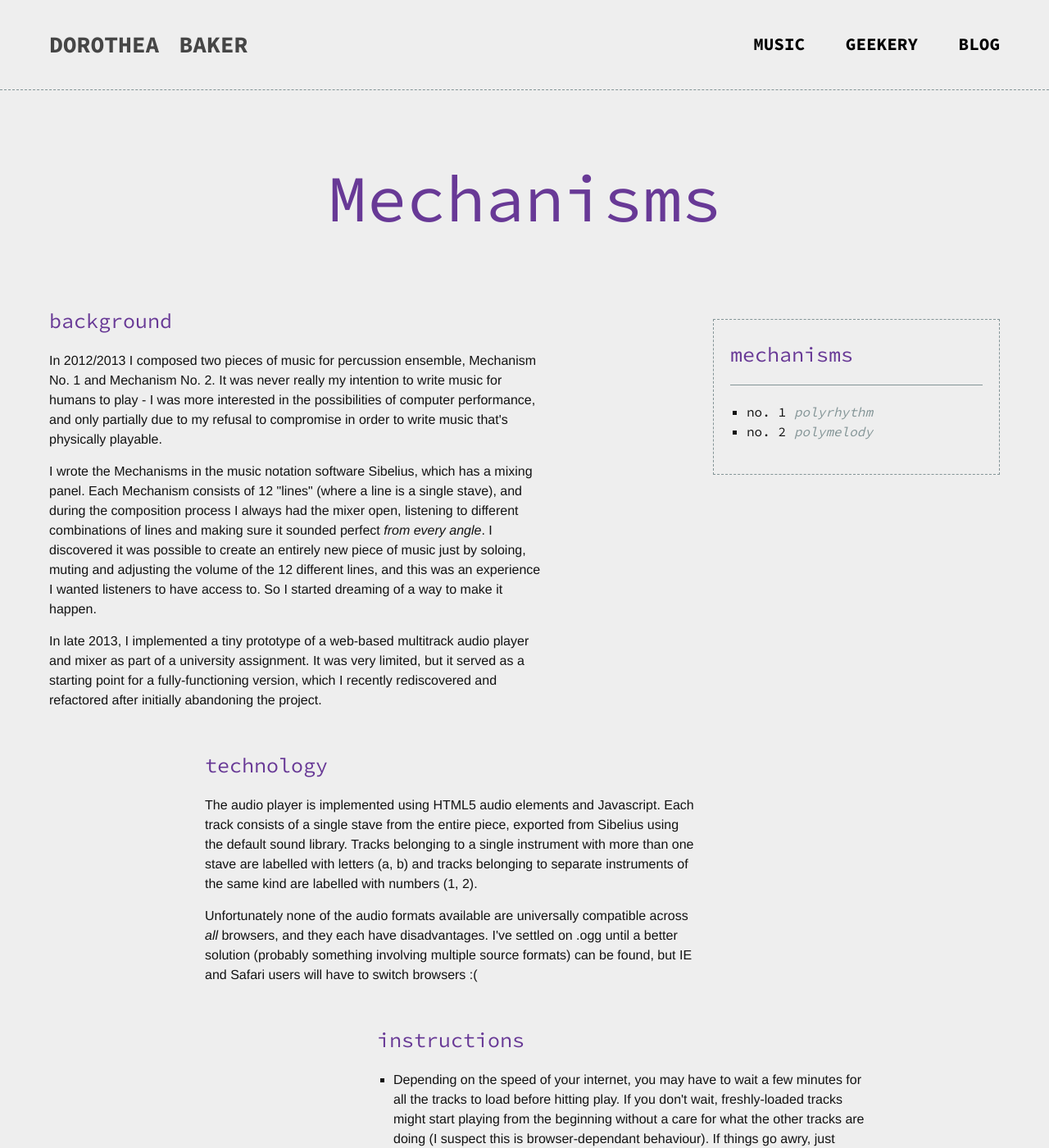
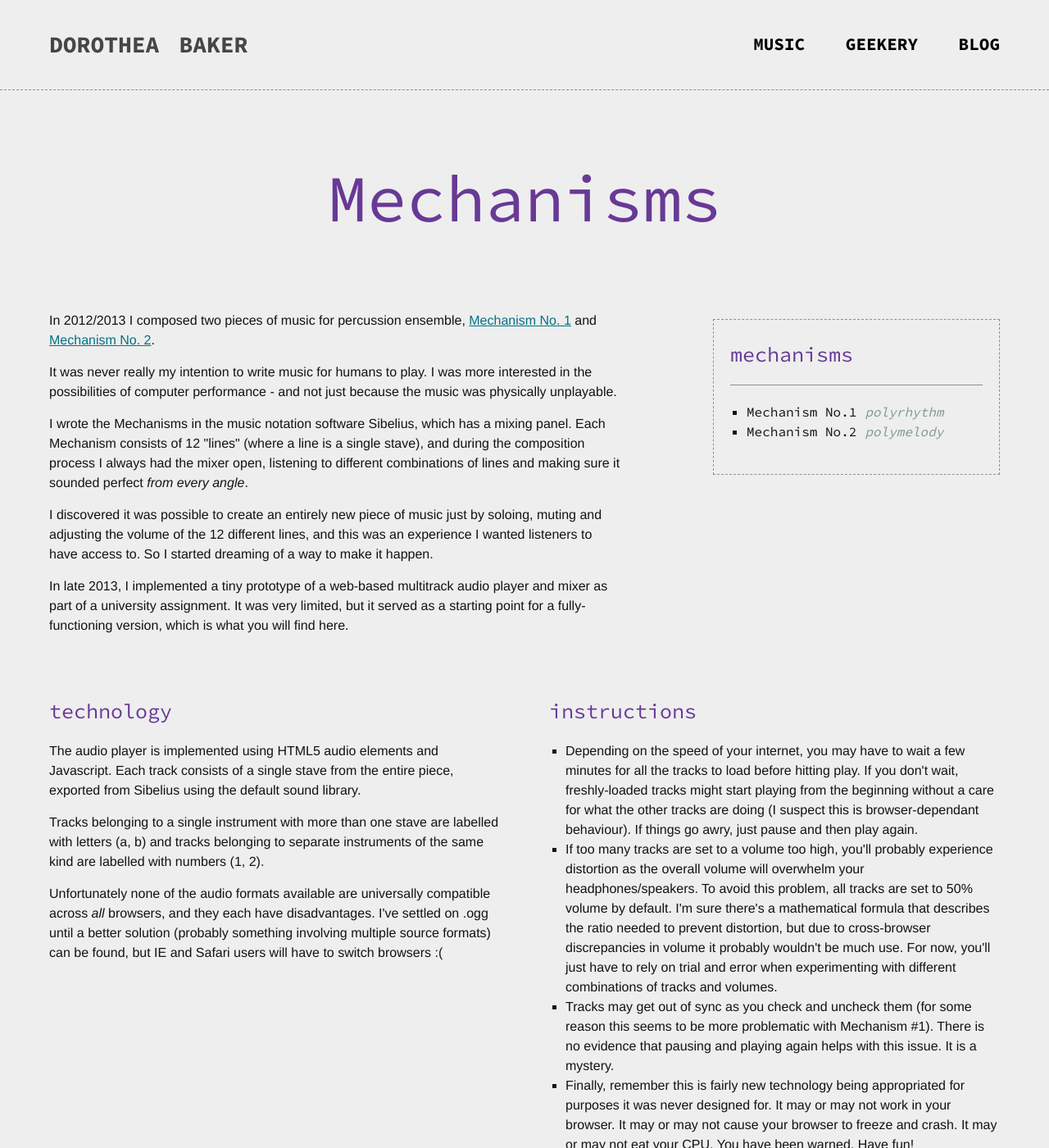
Before and after one commit to d-baker/navsite, a Jekyll site: the page built from mechanisms.html, in a window 1280 px wide and 1400 px high. Shown: the whole window at 82% size. Built offline with Jekyll 4.4.1, drawn with Linux system fonts in a browser that asks for light colours; comment, search, counter and statistics services are not loaded.

Commit message:
fix layout of mechanisms page and edit copy

```diff
--- a/mechanisms.html
+++ b/mechanisms.html
@@ -9,34 +9,36 @@ permalink: /music/mechanisms/
 <div class="sidebar" id="mechanisms">
     <h2 class="avpg">mechanisms</h2>
     <ul class="links">
-        <li><a href="http://dreadedvariable.xyz/portfolio/mechanisms/1.html">no. 1</a><p class="tooltip">polyrhythm</p></li>
-        <li><a href="http://dreadedvariable.xyz/portfolio/mechanisms/2.html">no. 2</a><p class="tooltip">polymelody</p></li>
+        <li><a href="http://dreadedvariable.xyz/portfolio/mechanisms/1.html">Mechanism No.1</a><p class="tooltip">polyrhythm</p></li>
+        <li><a href="http://dreadedvariable.xyz/portfolio/mechanisms/2.html">Mechanism No.2</a><p class="tooltip">polymelody</p></li>
     </ul>
 </div>
 
-<div class="textblock" id="intro">
-<h2 class="avpg">background</h2>
-<p>In 2012/2013 I composed two pieces of music for percussion ensemble, <span class="musictitle">Mechanism No. 1</span> and <span class="musictitle">Mechanism No. 2</span>. It was never really my intention to write music for humans to play - I was more interested in the possibilities of computer performance, and only partially due to my refusal to compromise in order to write music that's physically playable.
+<article class="textblock">
+	<p>In 2012/2013 I composed two pieces of music for percussion ensemble, <a href="http://dreadedvariable.xyz/portfolio/mechanisms/1.html">Mechanism No. 1</a> and <a href="http://dreadedvariable.xyz/portfolio/mechanisms/2.html">Mechanism No. 2</a>.</p>
+	<p>It was never really my intention to write music for humans to play. I was more interested in the possibilities of computer performance - and not just because the music was physically unplayable.</p>
+
+	<p>
+	I wrote the Mechanisms in the music notation software Sibelius, which has a mixing panel. Each Mechanism consists of 12 "lines" (where a line is a single stave), and during the composition process I always had the mixer open, listening to different combinations of lines and making sure it sounded perfect <em>from every angle</em>.</p>
+	<p>I discovered it was possible to create an entirely new piece of music just by soloing, muting and adjusting the volume of the 12 different lines, and this was an experience I wanted listeners to have access to. So I started dreaming of a way to make it happen.
 	</p>
 	<p>
-I wrote the Mechanisms in the music notation software Sibelius, which has a mixing panel. Each Mechanism consists of 12 "lines" (where a line is a single stave), and during the composition process I always had the mixer open, listening to different combinations of lines and making sure it sounded perfect <em>from every angle</em>. I discovered it was possible to create an entirely new piece of music just by soloing, muting and adjusting the volume of the 12 different lines, and this was an experience I wanted listeners to have access to. So I started dreaming of a way to make it happen.
+	In late 2013, I implemented a tiny prototype of a web-based multitrack audio player and mixer as part of a university assignment. It was very limited, but it served as a starting point for a fully-functioning version, which is what you will find here.
 	</p>
-<p>
-In late 2013, I implemented a tiny prototype of a web-based multitrack audio player and mixer as part of a university assignment. It was very limited, but it served as a starting point for a fully-functioning version, which I recently rediscovered and refactored after initially abandoning the project.
-</p>
-</div>
+</article>
 
-<div class="textblock" id="tech">
+<article class="textblock col1">
 	<h2 class="avpg">technology</h1>
 	<p>
-The audio player is implemented using HTML5 audio elements and Javascript. Each track consists of a single stave from the entire piece, exported from Sibelius using the default sound library. Tracks belonging to a single instrument with more than one stave are labelled with letters (a, b) and tracks belonging to separate instruments of the same kind are labelled with numbers (1, 2).
+	The audio player is implemented using HTML5 audio elements and Javascript. Each track consists of a single stave from the entire piece, exported from Sibelius using the default sound library.</p>
+	<p>Tracks belonging to a single instrument with more than one stave are labelled with letters (a, b) and tracks belonging to separate instruments of the same kind are labelled with numbers (1, 2).
 	</p>
 	<p>
 	Unfortunately none of the audio formats available are universally compatible across <em>all</em> browsers, and they each have disadvantages. I've settled on .ogg until a better solution (probably something involving multiple source formats) can be found, but IE and Safari users will have to switch browsers :(
 	</p>
-</div>
+</article>
 
-<div class="textblock" id="instructions">
+<article class="textblock col2">
 	<h2 class="avpg">instructions</h2>
 	<ul>
 		<li>
```
Lines whose indentation alone changed are shown as unchanged.
